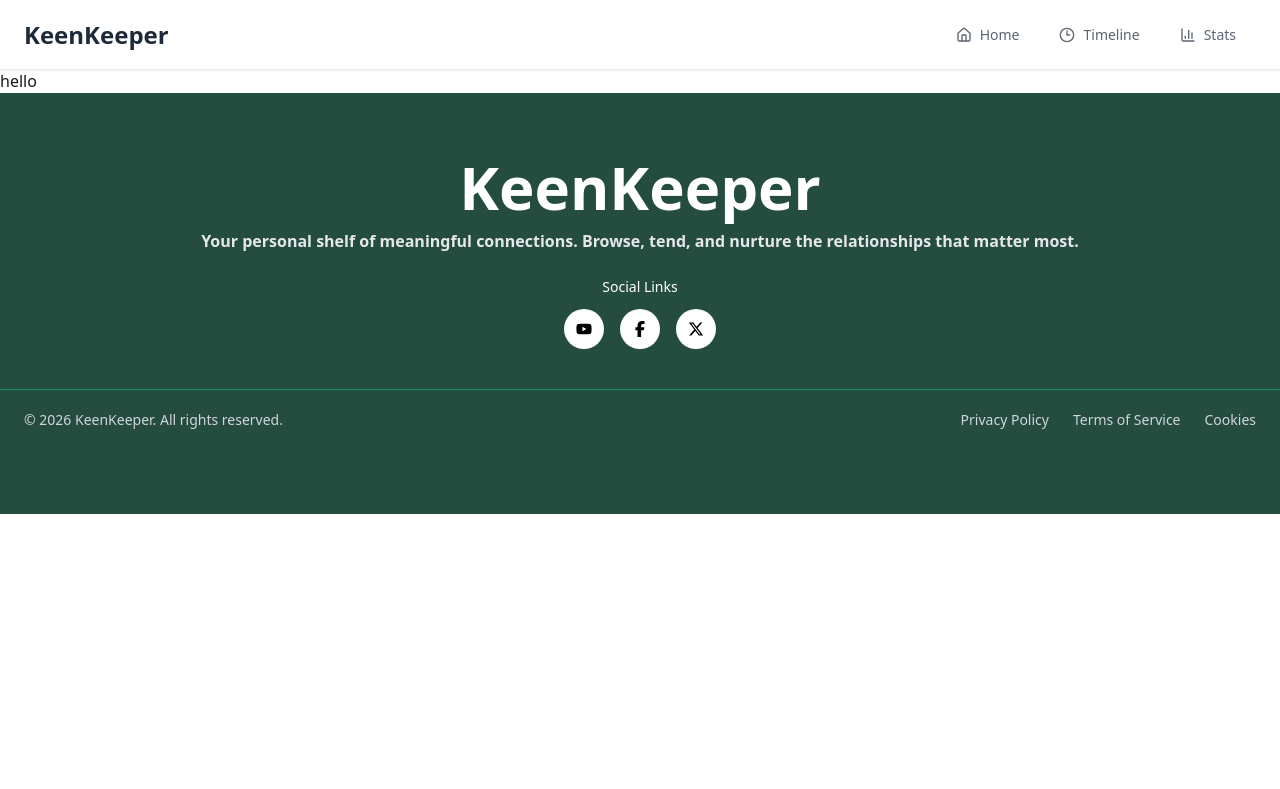
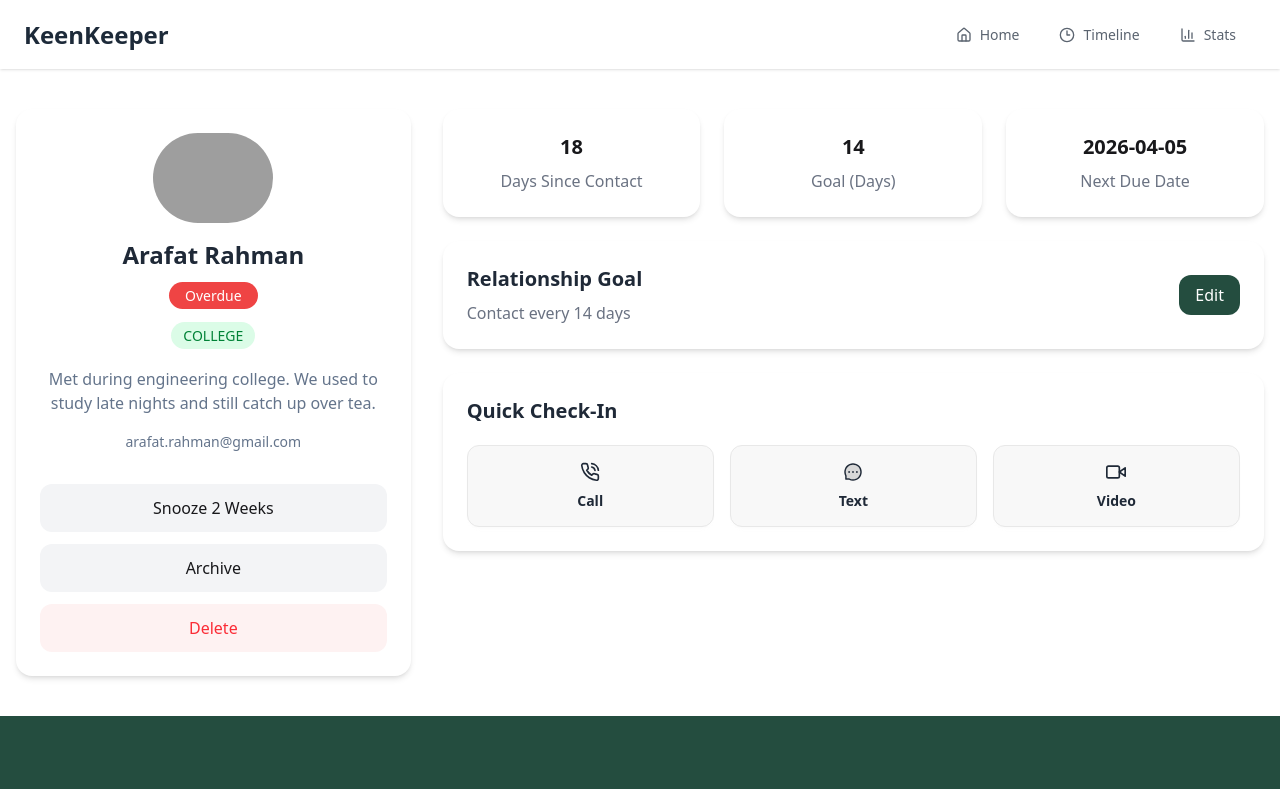
Before and after one commit to Tahaimage8/assienment-7, a Next.js app: page /1 in a window 1280 px wide. Shown: the top 789 px of the page. Built offline with nearby package versions, Linux system fonts and the light colour scheme; grey boxes are pictures that could not be loaded.

Commit message:
Complete the full funcionality of main page and dynamic routing page

```diff
--- a/src/Compornent/Card.jsx
+++ b/src/Compornent/Card.jsx
@@ -1,20 +1,19 @@
 import Image from "next/image";
+import Link from "next/link";
 import React from "react";
 
 const Card = ({ friend }) => {
   const { id, picture, name, days_since_contact, tags, status } = friend;
 
-  // status style
   const statusStyle = {
     "almost due": "bg-[#EFAD44] text-white",
-    'overdue': "bg-[#EF4444] text-white",
+    overdue: "bg-[#EF4444] text-white",
     "on-track": "bg-[#244D3F] text-white",
   };
 
   return (
-    <div className="bg-white rounded-2xl shadow-md p-6 text-center">
-
-
+    <Link href={`/${id}`}>
+      <div className="bg-white rounded-2xl shadow-md p-6 text-center cursor-pointer hover:shadow-lg transition">
         <div className="flex justify-center">
           <Image
             src={picture}
@@ -25,15 +24,8 @@ const Card = ({ friend }) => {
           />
         </div>
 
-
-      <h3 className="mt-4 text-xl font-semibold text-gray-800">
-        {name}
-      </h3>
-
-      <p className="text-sm text-gray-500 mt-1">
-        {days_since_contact}d ago
-      </p>
-
+        <h3 className=" mt-4 text-xl font-semibold text-gray-800">{name}</h3>
+        <p className="text-sm text-gray-500 mt-1">{days_since_contact}d ago</p>
 
         <div className="mt-3">
           <span className="px-3 py-1 text-sm rounded-full bg-green-100 text-green-700">
@@ -43,9 +35,7 @@ const Card = ({ friend }) => {
 
         <div className="mt-3">
           <span
-          className={`px-4 py-1 text-sm rounded-full ${
-            statusStyle[status]
-          }`}
+            className={`px-4 py-1 text-sm rounded-full ${statusStyle[status]}`}
           >
             {status === "almost due"
               ? "Almost Due"
@@ -55,6 +45,7 @@ const Card = ({ friend }) => {
           </span>
         </div>
       </div>
+    </Link>
   );
 };
 
--- a/src/app/[id]/page.jsx
+++ b/src/app/[id]/page.jsx
@@ -1,12 +1,166 @@
-const CardDetails = async({ params }) => {
-  const { id } = await params;
-//   const res  =  await fetch(`http://localhost:3000/friends.json/${id}`)
-    // const user = await res.json();
-  console.log(id);
+"use client";
+
+import Image from "next/image";
+import { useEffect, useState } from "react";
+import { useParams } from "next/navigation";
+import { LuPhoneCall } from "react-icons/lu";
+import { AiTwotoneMessage } from "react-icons/ai";
+import { FiVideo } from "react-icons/fi";
+
+const CardDetails = () => {
+  const { id } = useParams();
+  const [friend, setFriend] = useState(null);
+  const [loading, setLoading] = useState(true);
+
+  useEffect(() => {
+    fetch("/friends.json")
+      .then((res) => res.json())
+      .then((data) => {
+        const Friend = data.find((item) => item.id === Number(id));
+        setFriend(Friend || null);
+        setLoading(false);
+      });
+  }, [id]);
+
+  if (loading) {
+    return (
+      <div className="flex justify-center items-center py-20">
+        <span className="loading loading-spinner loading-lg text-[#244D3F]"></span>
+      </div>
+    );
+  }
+
+  if (!friend) {
+    return (
+      <div className="flex justify-center items-center py-20">
+        <h2 className="text-2xl font-semibold text-red-500">
+          Friend not found
+        </h2>
+      </div>
+    );
+  }
+
+  const statusStyle = {
+    "almost due": "bg-[#EFAD44] text-white",
+    overdue: "bg-[#EF4444] text-white",
+    "on-track": "bg-[#244D3F] text-white",
+  };
 
   return (
-    <div>
-      hello
+    <div className="max-w-7xl mx-auto px-4 py-10">
+      <div className="grid grid-cols-1 lg:grid-cols-3 gap-8">
+        <div className="bg-white rounded-2xl shadow-md p-6">
+          <div className="flex flex-col items-center text-center">
+            <Image
+              src={friend.picture}
+              alt={friend.name}
+              width={120}
+              height={120}
+              className="rounded-full object-cover"
+            />
+
+            <h2 className="text-2xl font-bold text-[#1F2937] mt-4">
+              {friend.name}
+            </h2>
+
+            <div className="mt-3">
+              <span
+                className={`px-4 py-1 rounded-full text-sm ${statusStyle[friend.status]}`}
+              >
+                {friend.status === "almost due"
+                  ? "Almost Due"
+                  : friend.status === "on-track"
+                    ? "On-Track"
+                    : "Overdue"}
+              </span>
+            </div>
+
+            <div className="mt-4">
+              <span className="px-3 py-1 rounded-full bg-green-100 text-green-700 text-sm">
+                {friend.tags.toUpperCase()}
+              </span>
+            </div>
+
+            <p className="text-[#64748B] text-[16px] mt-5">{friend.bio}</p>
+            <p className="text-[14px] text-[#64748B] mt-4">{friend.email}</p>
+          </div>
+
+          <div className="mt-8 space-y-3">
+            <button className="w-full py-3 rounded-xl bg-gray-100 font-medium">
+              Snooze 2 Weeks
+            </button>
+            <button className="w-full py-3 rounded-xl bg-gray-100 font-medium">
+              Archive
+            </button>
+            <button className="w-full py-3 rounded-xl bg-red-50 text-red-500 font-medium">
+              Delete
+            </button>
+          </div>
+        </div>
+
+        <div className="lg:col-span-2 space-y-6">
+          <div className="grid grid-cols-1 md:grid-cols-3 gap-6">
+            <div className="bg-white rounded-2xl shadow-md p-6 text-center">
+              <h3 className="text-xl font-bold">{friend.days_since_contact}</h3>
+              <p className="text-gray-500 mt-2">Days Since Contact</p>
+            </div>
+
+            <div className="bg-white rounded-2xl shadow-md p-6 text-center">
+              <h3 className="text-xl font-bold">{friend.goal}</h3>
+              <p className="text-gray-500 mt-2">Goal (Days)</p>
+            </div>
+
+            <div className="bg-white rounded-2xl shadow-md p-6 text-center">
+              <h3 className="text-xl font-bold">{friend.next_due_date}</h3>
+              <p className="text-gray-500 mt-2">Next Due Date</p>
+            </div>
+          </div>
+
+          <div className="bg-white rounded-2xl shadow-md p-6 flex justify-between items-center">
+            <div>
+              <h3 className="text-xl font-semibold text-[#1F2937]">
+                Relationship Goal
+              </h3>
+              <p className="text-gray-500 mt-2">
+                Contact every {friend.goal} days
+              </p>
+            </div>
+
+            <button className="bg-[#244D3F] text-white px-4 py-2 rounded-xl">
+              Edit
+            </button>
+          </div>
+
+          <div className="bg-white rounded-2xl shadow-md p-6">
+            <h3 className="text-xl font-semibold text-[#1F2937] mb-5">
+              Quick Check-In
+            </h3>
+
+            <div className="grid grid-cols-1 md:grid-cols-3 gap-4">
+              <button className="btn text-[#1F2937] p-10 rounded-xl flex items-center justify-center">
+                <div className="flex flex-col items-center gap-2 font-semibold">
+                  <LuPhoneCall className="text-xl" />
+                  <span>Call</span>
+                </div>
+              </button>
+
+              <button className="btn text-[#1F2937] p-10 rounded-xl flex items-center justify-center">
+                <div className="flex flex-col items-center gap-2 font-semibold">
+                  <AiTwotoneMessage className="text-xl" />
+                  <span>Text</span>
+                </div>
+              </button>
+
+              <button className="btn text-[#1F2937] p-10 rounded-xl flex items-center justify-center">
+                <div className="flex flex-col items-center gap-2 font-semibold">
+                  <FiVideo className="text-xl" />
+                  <span>Video</span>
+                </div>
+              </button>
+            </div>
+          </div>
+        </div>
+      </div>
     </div>
   );
 };
--- a/src/app/page.jsx
+++ b/src/app/page.jsx
@@ -3,14 +3,13 @@
 import Banner from "@/Compornent/Banner";
 import StudentDetails from "@/Compornent/StudentDetails";
 
-
 export default function Home() {
   return (
-  <div className="max-w-7xl mx-auto">
-    <div className="mt-6 p-5">
-      <Banner/>
-      <StudentDetails/>
+    <div className="max-w-7xl mx-auto">
+      <div className="mt-6 p-5">
+        <Banner />
+        <StudentDetails />
+      </div>
     </div>
-  </div>
   );
 }
```
Also changed, not shown: src/Compornent/StudentDetails.jsx (+15 -11 lines). Lines whose indentation alone changed are shown as unchanged.
